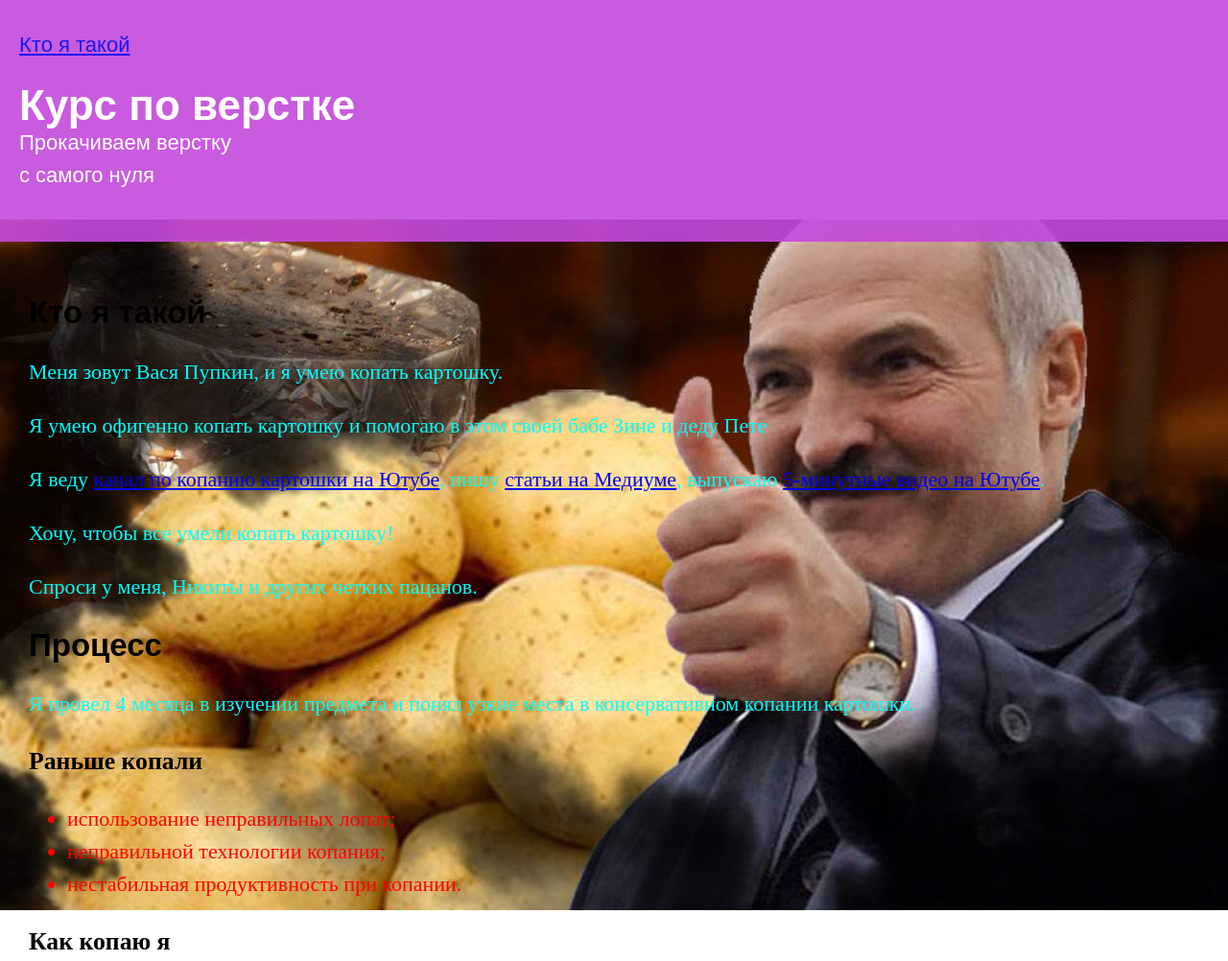
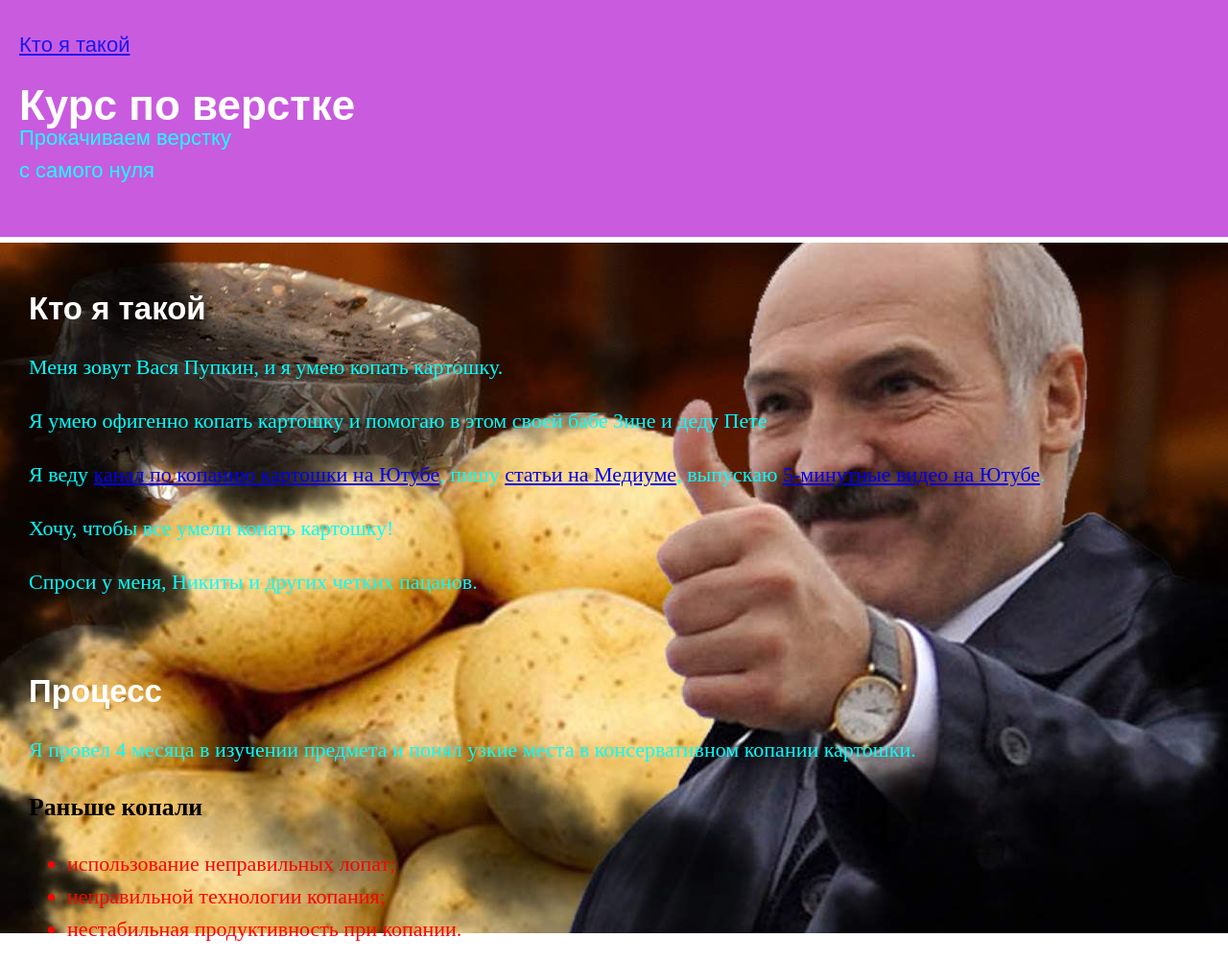
Before and after one commit to alexminsk7/practice2, a plain HTML site: page index.html in a window 1280 px wide. Shown: the top 1002 px of the page at 96% size. Drawn offline with Linux system fonts and the light colour scheme.

Commit message:
changed index.html and style.css

```diff
--- a/index.html
+++ b/index.html
@@ -16,7 +16,7 @@
          <a href="#" title="info">Кто я такой</a>
       </nav>
       <h1>Курс по верстке</h1>
-      <p class="header__block">Прокачиваем верстку<br>с самого нуля</p>
+      <p class="header__subtitle">Прокачиваем верстку<br>с самого нуля</p>
    </header>
    <main>
       <section class="first">
--- a/style.css
+++ b/style.css
@@ -15,19 +15,26 @@ body {
    font-family: Arial, Helvetica, sans-serif;
    padding: 30px 20px;
 }
+.header__subtitle {
+   color: aqua;
+   margin-top: 0 !important;
+}
 h1 {
-   /* padding-top: 0; */
+   margin-bottom: 0 !important;
 }
 h1, h2 {
    font-family: Arial, Helvetica, sans-serif;
 }
-.header__block {
-   margin-top: -25px;
+h2 {
+   color: #fff;
 }
-main {
+.first, .second {
    padding: 30px;
 }
-main p {
+.second {
+   padding-top: 0;
+}
+p {
    color: aqua;
 }
 li {
```
